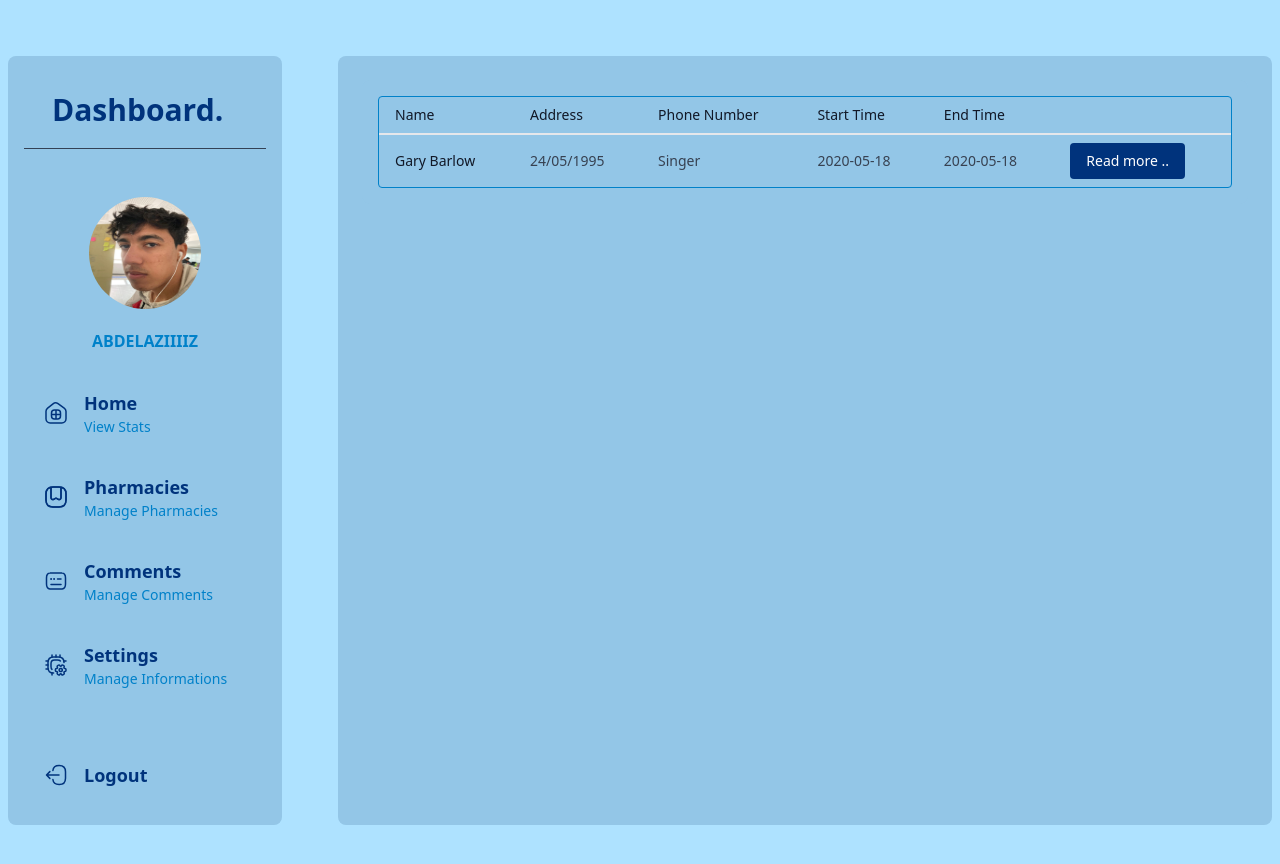
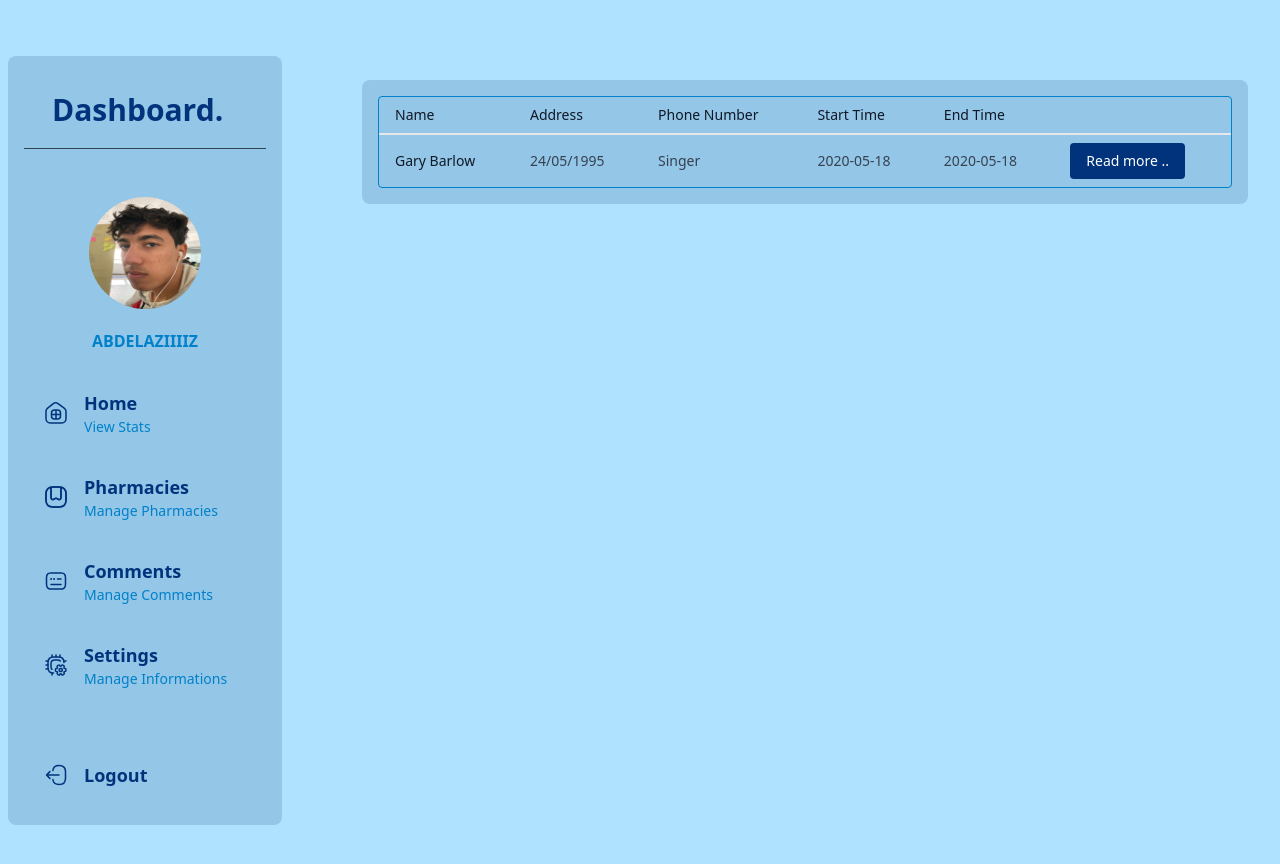
Before and after one commit to khalidhagane/PharmGarde_mobile, a React (Create React App) app in the folder frontend/web/: page /Pharmacy in a window 1280 px wide. Shown: the top 864 px of the page. Built offline with nearby package versions, Linux system fonts and the light colour scheme.

Commit message:
styling layout

```diff
--- a/frontend/web/src/pages/Layout.jsx
+++ b/frontend/web/src/pages/Layout.jsx
@@ -6,7 +6,7 @@ import Logout from '../components/Logout'
 function Layout() {
     return (
         <div className="antialiased  w-full min-h-screen text-slate-300 relative py-4 bg-[#AEE2FF]">
-            <div className="grid grid-cols-12 mx-auto gap-2 sm:gap-4 md:gap-6 lg:gap-10 xl:gap-14 max-w-7xl my-10 px-2">
+            <div className="grid grid-cols-12  gap-2 sm:gap-4 md:gap-6 lg:gap-10 xl:gap-14  my-10 px-2">
                 <div id="menu" className="bg-[#93C6E7] col-span-3 rounded-lg p-4 ">
                     <Link to='/Dashboard'>
                         <h1 className="font-bold text-lg ml-7 my-5 lg:text-3xl bg-gradient-to-br  via-white/50 to-transparent bg-clip-text text-[#00337C]">Dashboard<span className="text-[#00337C]">.</span></h1>
@@ -85,7 +85,7 @@ function Layout() {
 
                     </div>
                 </div>
-                <div id="content" className="bg-[#93C6E7] col-span-9 rounded-lg p-6">
+                <div id="content" className=" col-span-9 rounded-lg p-6">
                     <div className='bg-[#93C6E7] py-4 px-4 rounded-lg'>
                         <Outlet />
                     </div>
```
